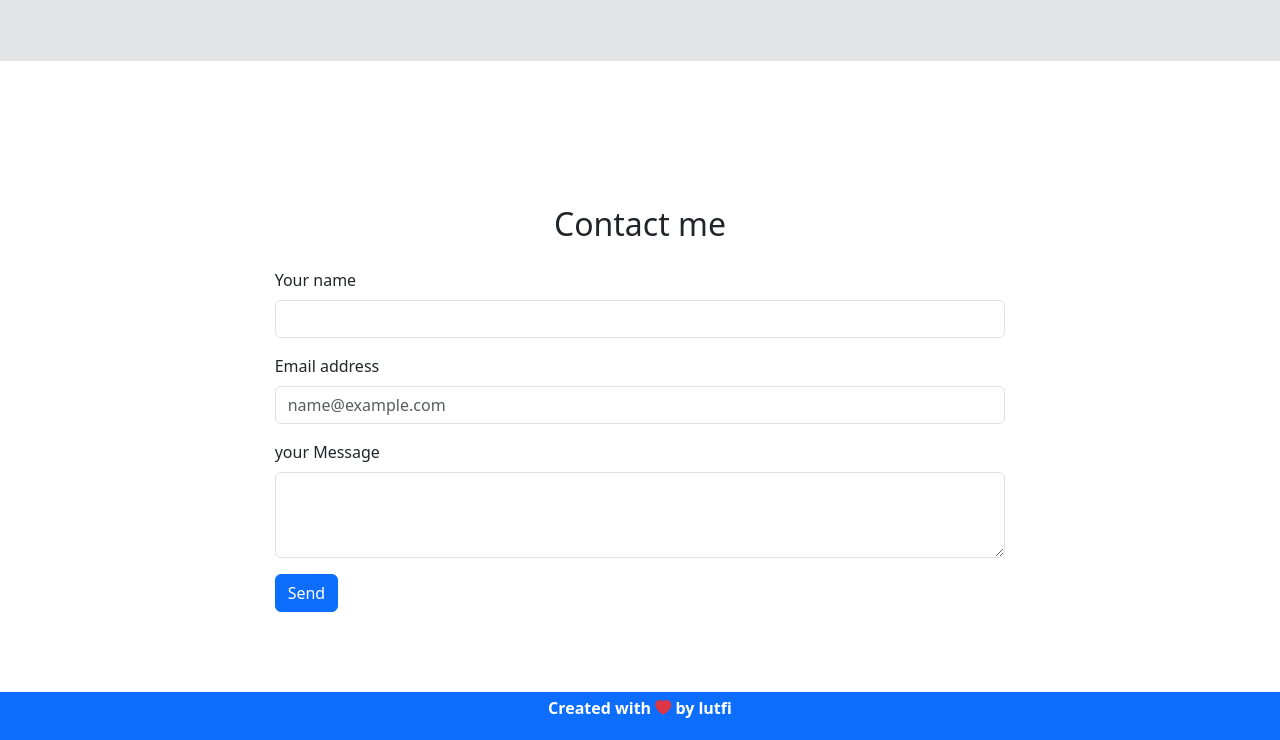
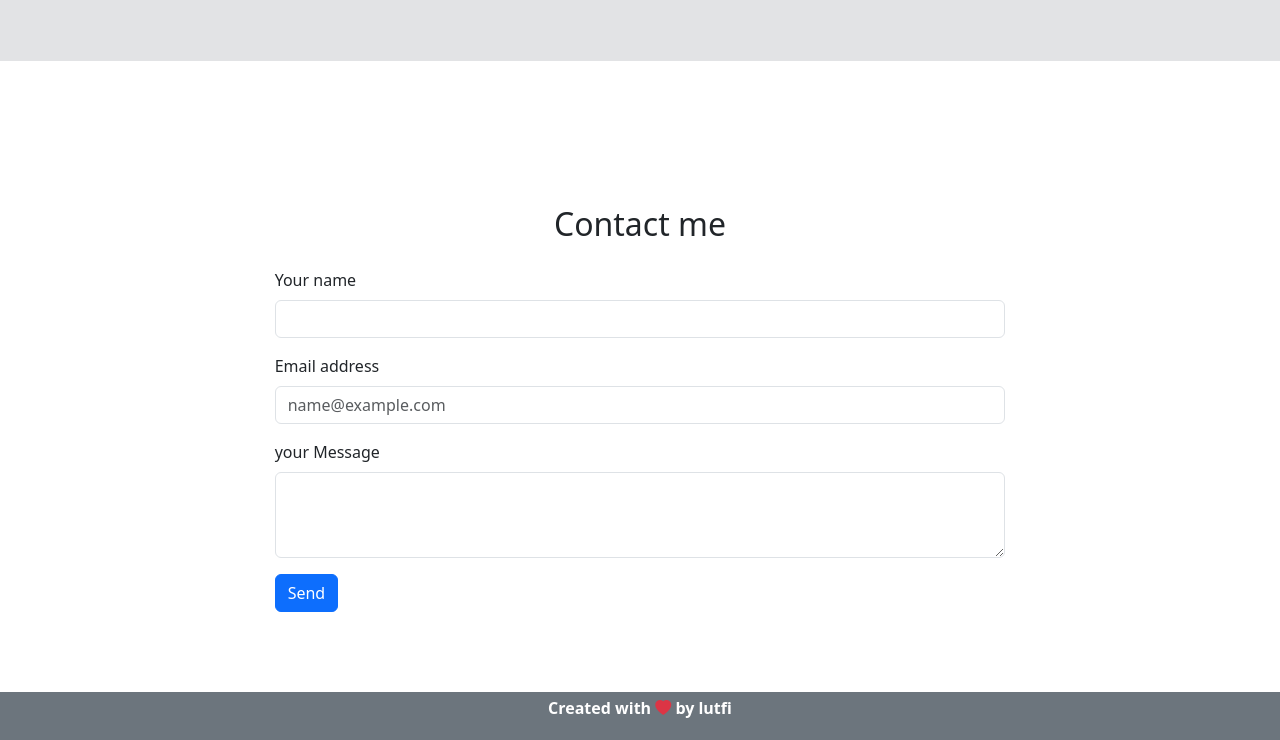
Before and after one commit to lutfi1506/lutfi1506.github.io, a plain HTML site: page index.html in a window 1280 px wide. Shown: the part 1594-2334 px from the top of the page. Drawn offline with nearby package versions, Linux system fonts and the light colour scheme.

Commit message:
Mengganti warna footer

```diff
--- a/index.html
+++ b/index.html
@@ -136,7 +136,7 @@
    <!-- akhir contact -->
 
    <!-- footer -->
-   <footer class="bg-primary text-white fw-bolder text-center p-1">
+   <footer class="bg-secondary text-white fw-bolder text-center p-1">
       <p>Created with <i class="bi bi-heart-fill text-danger"></i> by lutfi</p>
    </footer>
    <!-- akhir footer -->
```
